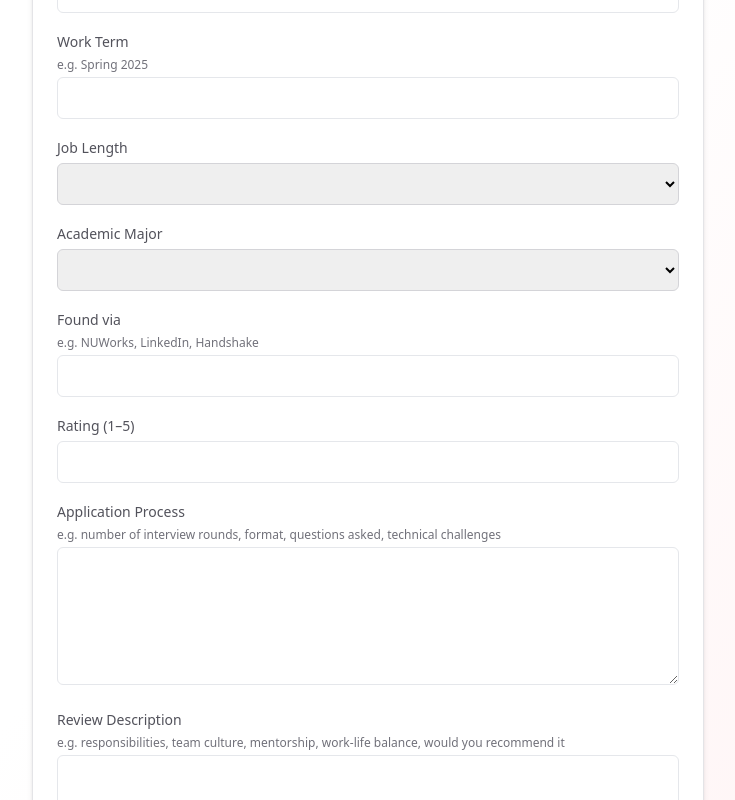
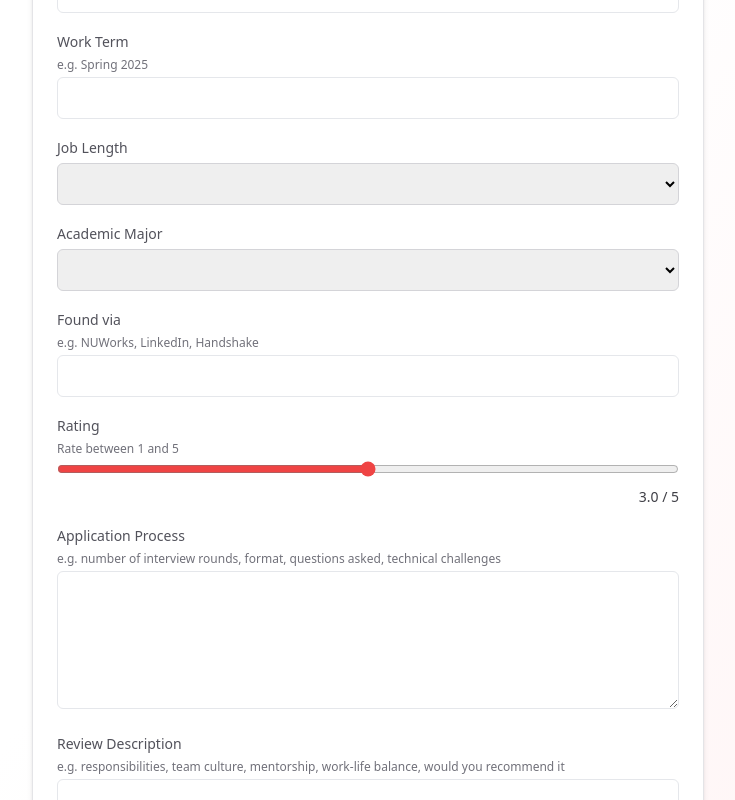
Before and after one commit to nnwetzel/hiredhuskies-fyi, a Next.js app: page /submit in a window 1280 px wide. Shown: the part 552-1352 px from the top of the page, without its empty margins (272-1007 px from the left). Built offline with nearby package versions, Linux system fonts and the light colour scheme.

Commit message:
Update rating slider

```diff
--- a/app/submit/page.tsx
+++ b/app/submit/page.tsx
@@ -1,8 +1,6 @@
 'use client';
 
 import { useEffect, useState } from 'react';
-import Link from 'next/link';
-import { usePathname } from 'next/navigation';
 import Header from '@/app/components/Header';
 
 const fields = [
@@ -22,7 +20,6 @@ const fields = [
 type FieldName = (typeof fields)[number];
 
 export default function SubmitPage() {
-  const pathname = usePathname();
   const [formState, setFormState] = useState<'idle' | 'success' | 'error'>('idle');
   const [formValues, setFormValues] = useState<Record<FieldName, string>>(() =>
     fields.reduce((acc, field) => {
@@ -32,6 +29,11 @@ export default function SubmitPage() {
       return acc;
     }, {} as Record<FieldName, string>)
   );
+  const [mounted, setMounted] = useState(false);
+
+  useEffect(() => {
+    setMounted(true);
+  }, []);
 
   useEffect(() => {
     fields.forEach((field) => {
@@ -42,13 +44,12 @@ export default function SubmitPage() {
   const handleChange = (name: FieldName, value: string) => {
     setFormValues((prev) => ({
       ...prev,
-      [name]: name === 'rating' ? String(Math.min(5, Math.max(1, parseFloat(value) || 0))) : value,
+      [name]: name === 'rating' ? String(Math.min(5, Math.max(1, parseFloat(value) || 1))) : value,
     }));
   };
 
   async function handleSubmit(event: React.FormEvent<HTMLFormElement>) {
     event.preventDefault();
-
     const response = await fetch('/api/submit-review', {
       method: 'POST',
       body: JSON.stringify(formValues),
@@ -101,23 +102,27 @@ export default function SubmitPage() {
               'Khoury College of Computer Sciences',
             ]}
           />
-          <Input
-            label="Found via"
-            name="source"
-            hint="e.g. NUWorks, LinkedIn, Handshake"
-            value={formValues.source}
-            onChange={handleChange}
-          />
-          <Input
-            label="Rating (1–5)"
-            name="rating"
-            type="number"
-            min={1}
-            max={5}
-            step={0.1}
-            value={formValues.rating}
-            onChange={handleChange}
-          />
+          <Input label="Found via" name="source" hint="e.g. NUWorks, LinkedIn, Handshake" value={formValues.source} onChange={handleChange} />
+
+          {mounted && (
+            <div className="font-sans">
+              <label className="text-sm font-medium text-zinc-600">Rating</label>
+              <p className="text-xs text-zinc-500 mt-1">Rate between 1 and 5</p>
+              <input
+                type="range"
+                min={1}
+                max={5}
+                step={0.1}
+                value={formValues.rating || '3'}
+                onChange={(e) => handleChange('rating', e.target.value)}
+                className="w-full mt-1 accent-red-500"
+              />
+              <div className="text-sm text-right text-zinc-700 mt-1">
+                {parseFloat(formValues.rating || '3').toFixed(1)} / 5
+              </div>
+            </div>
+          )}
+
           <Textarea
             label="Application Process"
             name="interview"
```
